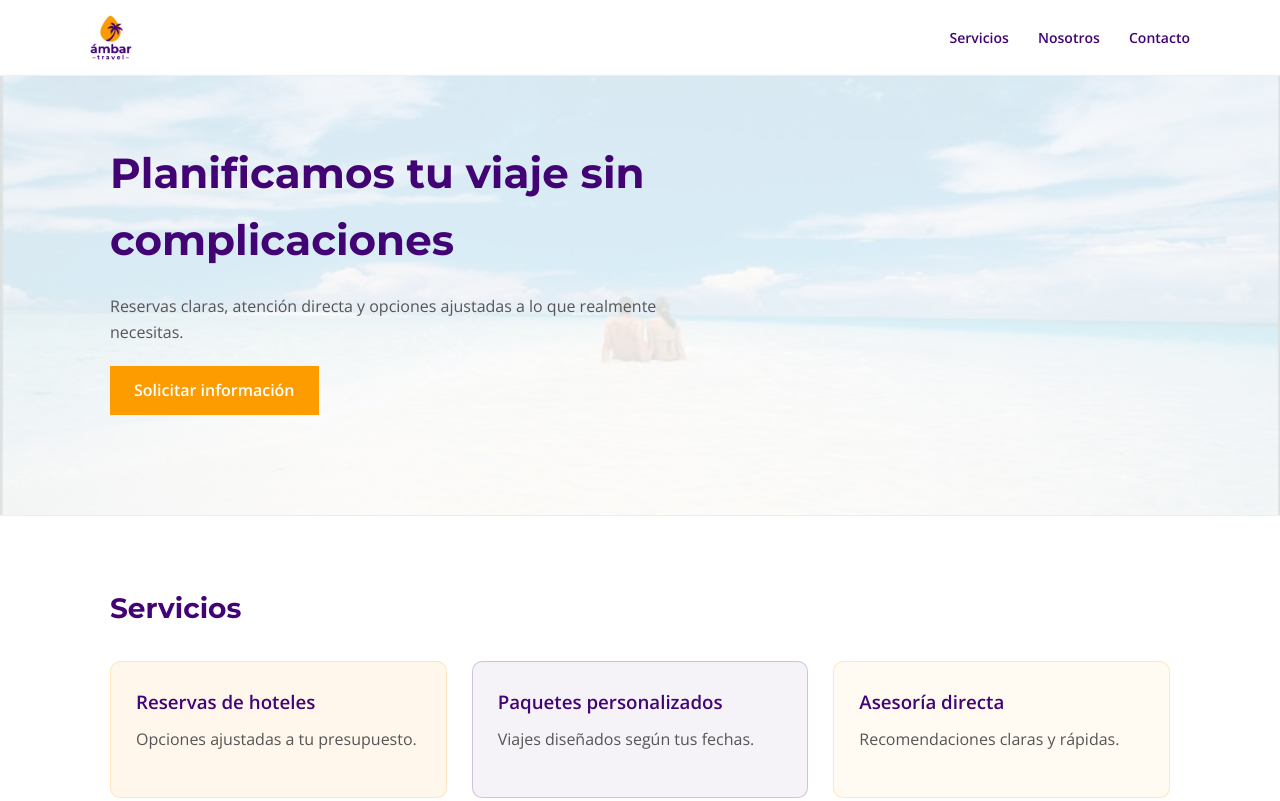
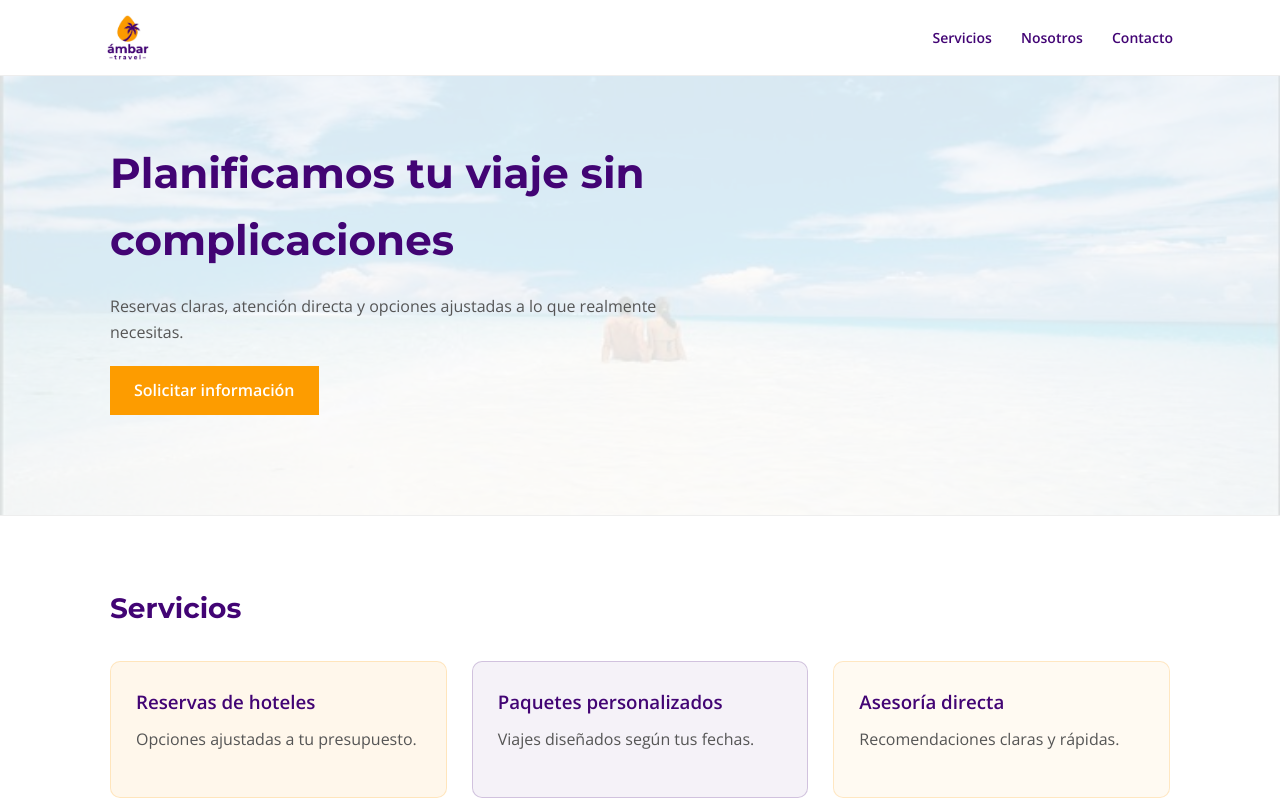
Before and after one commit to agrtista/ambartravel, a plain HTML site: page index.html in a window 1280 px wide. Shown: the top 801 px of the page. Drawn offline with nearby package versions, Linux system fonts and the light colour scheme.

Commit message:
Add padding to header for better alignment

```diff
--- a/index.html
+++ b/index.html
@@ -36,6 +36,8 @@
       justify-content: space-between;
       align-items: center;
       padding: 15px 0;
+      padding-left: 17px;
+      padding-right: 17px;
     }
 
     header img { height: 45px; }
```
